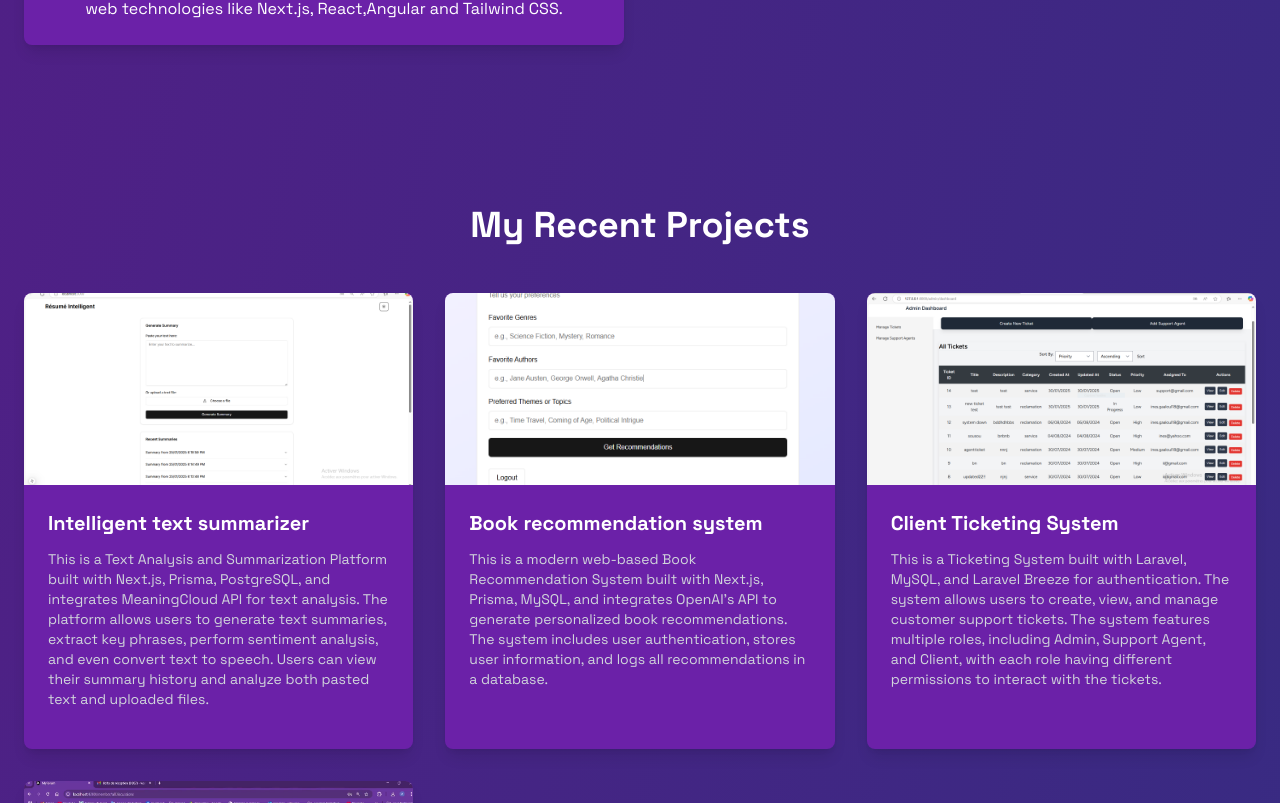
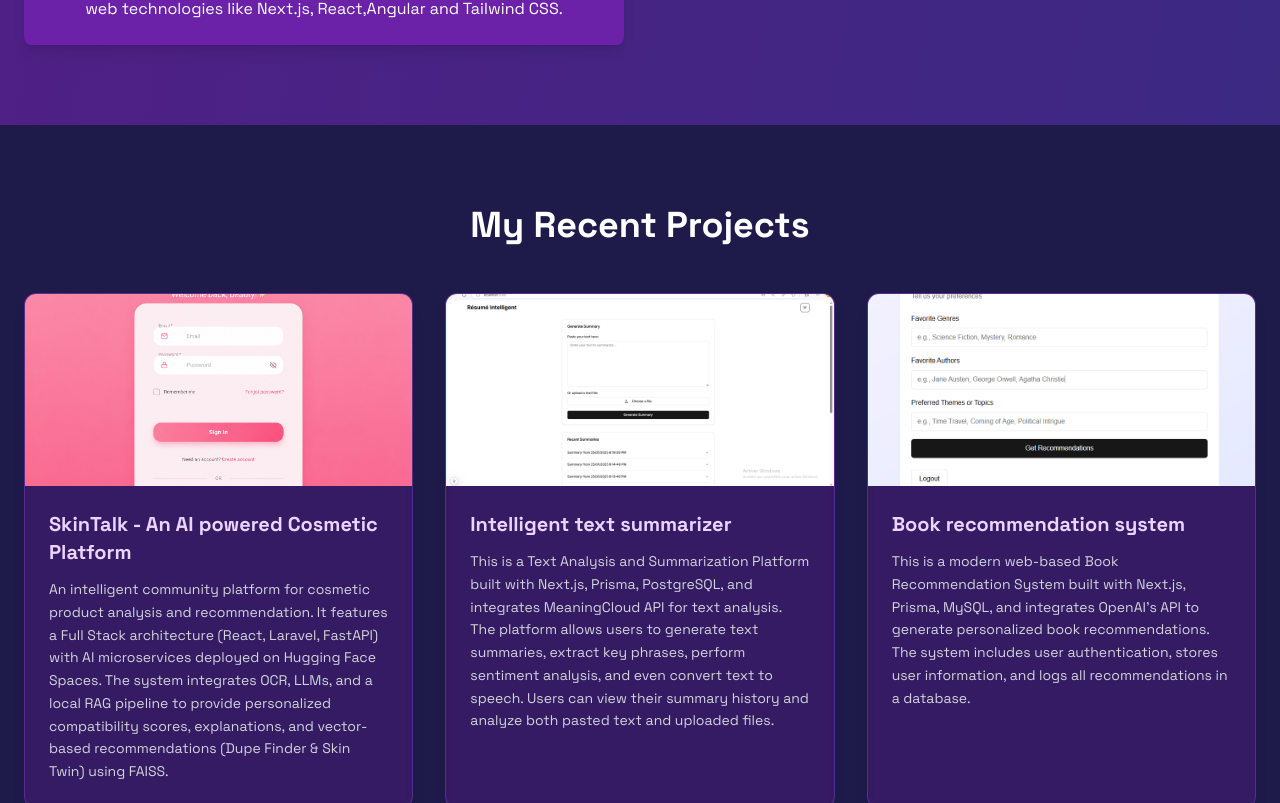
Before and after one commit to gaaloulines/personal-portfolio, a Next.js app: page / in a window 1280 px wide. Shown: the part 2657-3460 px from the top of the page. Built offline with nearby package versions, Linux system fonts and the light colour scheme.

Commit message:
Add 'SkinTalk' project and improve project card styles
Added a new project 'SkinTalk' with detailed description and updated links. Improved styling for project cards and adjusted the layout for better visibility.

```diff
--- a/src/components/Projects.tsx
+++ b/src/components/Projects.tsx
@@ -4,6 +4,14 @@
 import { useScrollAnimation } from "@/hooks/useScrollAnimation"
 
 const projects = [
+  {
+    title: "SkinTalk - An AI powered Cosmetic Platform",
+    description:
+      "An intelligent community platform for cosmetic product analysis and recommendation. It features a Full Stack architecture (React, Laravel, FastAPI) with AI microservices deployed on Hugging Face Spaces. The system integrates OCR, LLMs, and a local RAG pipeline to provide personalized compatibility scores, explanations, and vector-based recommendations (Dupe Finder & Skin Twin) using FAISS.",
+    image: "/login web.png", // Replace with your actual screenshot path
+    demoLink: "/videos/demo skintalk finaleeee (1).mp4", // Update with your actual demo or video link
+    githubLink: "https://github.com/gaaloulines/", // Update with your actual repo
+  },
   {
     title: "Intelligent text summarizer",
     description:
@@ -28,13 +36,13 @@
     demoLink: "/videos/demo ticketing system.mp4",
     githubLink: "https://github.com/gaaloulines/ticketing-system",
   },
-    {
+  {
     title: "My ISSATSO Forum",
     description:
       "Full-stack forum application designed for university students, using Angular for the frontend and Spring Boot for the backend. The platform enables real-time discussions through WebSocket integration and was tested by a group of users to ensure performance and usability. The project focused on creating a dynamic, responsive, and engaging environment for academic exchange.",
     image: "/Capture.PNG",
     demoLink: "/videos/demo forum app.mp4",
-    githubLink: "https://github.com/gaaloulines/ticketing-system",
+    githubLink: "https://github.com/gaaloulines/issatso-forum",
   },
 ]
 
@@ -42,7 +50,7 @@
   const { ref, controls, variants } = useScrollAnimation("up")
 
   return (
-    <section id="projects" className="py-20">
+    <section id="projects" className="py-20 bg-indigo-950 text-white">
       <div className="container mx-auto px-6">
         <motion.h2
           className="text-4xl font-bold mb-12 text-center"
@@ -71,7 +79,7 @@
                 },
               }}
               whileHover={{ scale: 1.05, zIndex: 1 }}
-              className="bg-purple-800 rounded-lg overflow-hidden shadow-lg transition-all duration-300"
+              className="bg-purple-900/40 border border-purple-500/30 rounded-xl overflow-hidden shadow-lg transition-all duration-300 backdrop-blur-sm"
             >
               <motion.div
                 className="relative h-48 overflow-hidden"
@@ -86,16 +94,15 @@
                   className="transition-transform duration-300"
                 />
                 <motion.div
-                  className="absolute inset-0 bg-black bg-opacity-50 flex items-center justify-center opacity-0"
-                  whileHover={{ opacity: 1 }}
+                  className="absolute inset-0 bg-black bg-opacity-70 flex items-center justify-center opacity-0 hover:opacity-100 transition-opacity duration-300"
                 >
-                  <div className="text-white text-center">
-                    <p className="font-bold text-lg mb-2">View Project</p>
-                    <div className="flex space-x-4">
+                  <div className="text-white text-center p-4">
+                    <p className="font-bold text-lg mb-4">View Project</p>
+                    <div className="flex justify-center space-x-4">
                       {project.demoLink && (
                         <a
                           href={project.demoLink}
-                          className="bg-purple-600 hover:bg-purple-700 text-white font-bold py-2 px-4 rounded transition-colors duration-300"
+                          className="bg-purple-600 hover:bg-purple-700 text-white text-sm font-bold py-2 px-4 rounded-full transition-colors duration-300"
                           target="_blank"
                           rel="noopener noreferrer"
                         >
@@ -105,11 +112,11 @@
                       {project.githubLink && (
                         <a
                           href={project.githubLink}
-                          className="bg-gray-800 hover:bg-gray-700 text-white font-bold py-2 px-4 rounded transition-colors duration-300"
+                          className="bg-gray-800 hover:bg-gray-700 text-white text-sm font-bold py-2 px-4 rounded-full transition-colors duration-300"
                           target="_blank"
                           rel="noopener noreferrer"
                         >
-                          GitHub Repo
+                          GitHub
                         </a>
                       )}
                     </div>
@@ -117,8 +124,8 @@
                 </motion.div>
               </motion.div>
               <div className="p-6">
-                <h3 className="text-xl font-bold mb-3">{project.title}</h3>
-                <p className="text-sm text-gray-300 mb-4">{project.description}</p>
+                <h3 className="text-xl font-bold mb-3 text-purple-200">{project.title}</h3>
+                <p className="text-sm text-gray-300 leading-relaxed">{project.description}</p>
               </div>
             </motion.div>
           ))}
```
